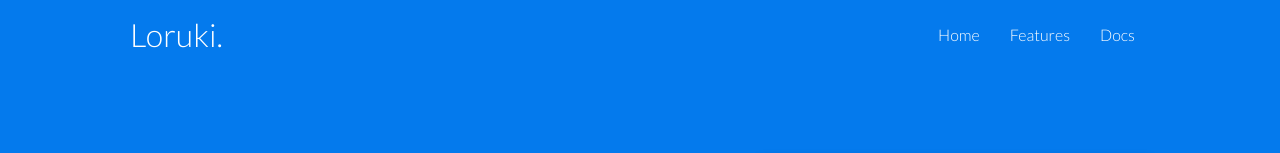
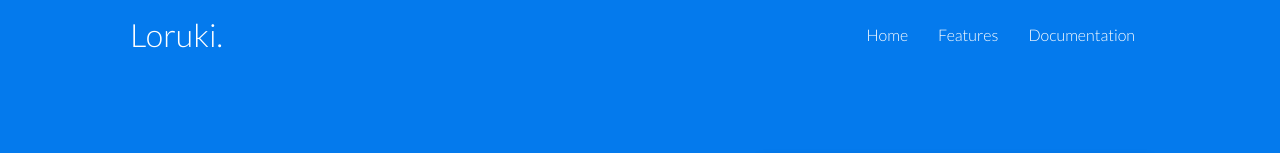
Before and after one commit to georgediiorio/loruki, a plain HTML site: page index.html in a window 1280 px wide. Shown: the top 153 px of the page. Drawn offline with Linux system fonts and the light colour scheme.

Commit message:
fixed an error on the index page.

```diff
--- a/index.html
+++ b/index.html
@@ -17,7 +17,7 @@
                 <ul>
                     <li><a href="index.html">Home</a></li>
                     <li><a href="features.html">Features</a></li>
-                    <li><a href="docs.html">Docs</a></li>
+                    <li><a href="docs.html">Documentation</a></li>
                 </ul>
             </nav>
         </div>
```
